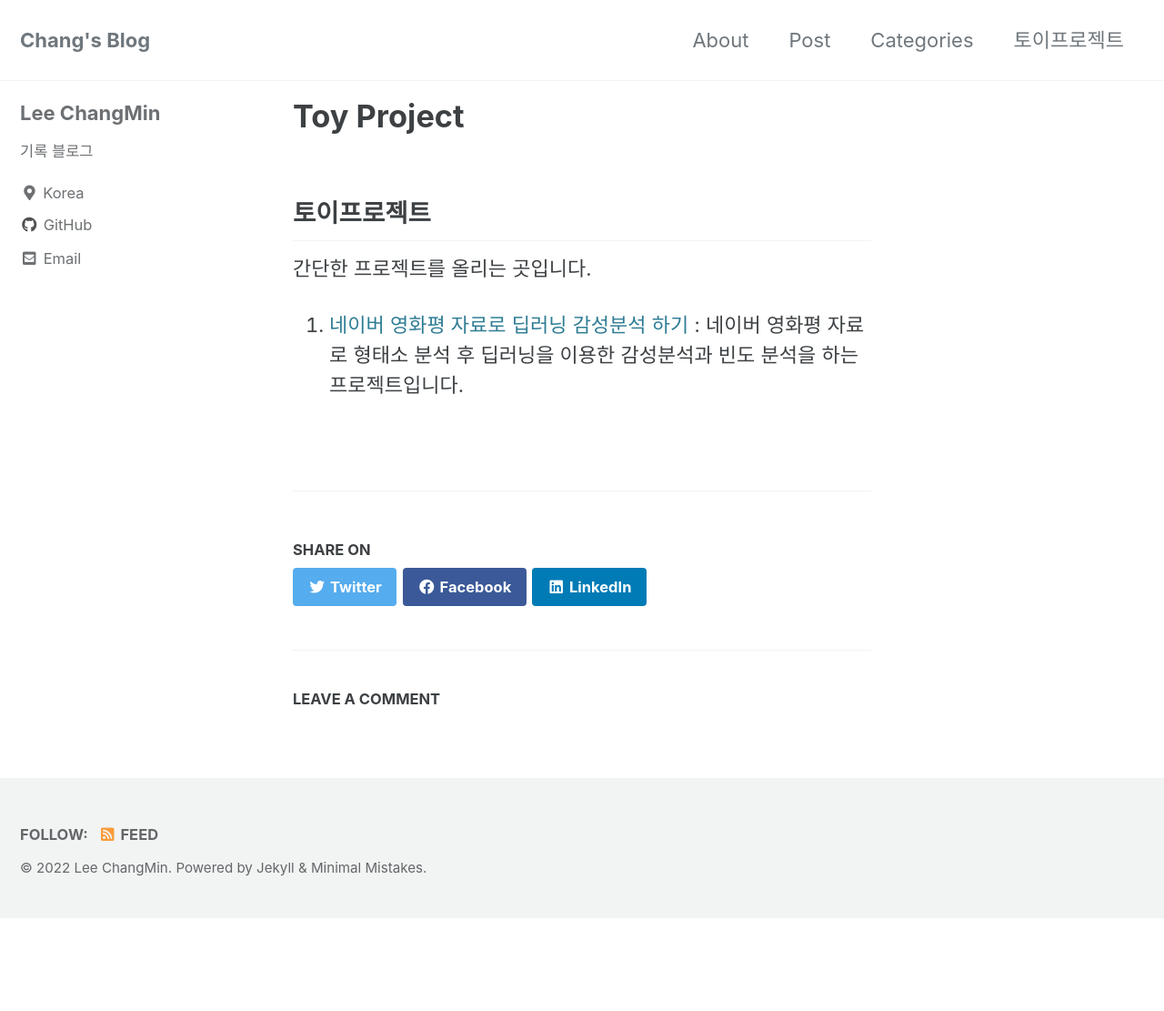
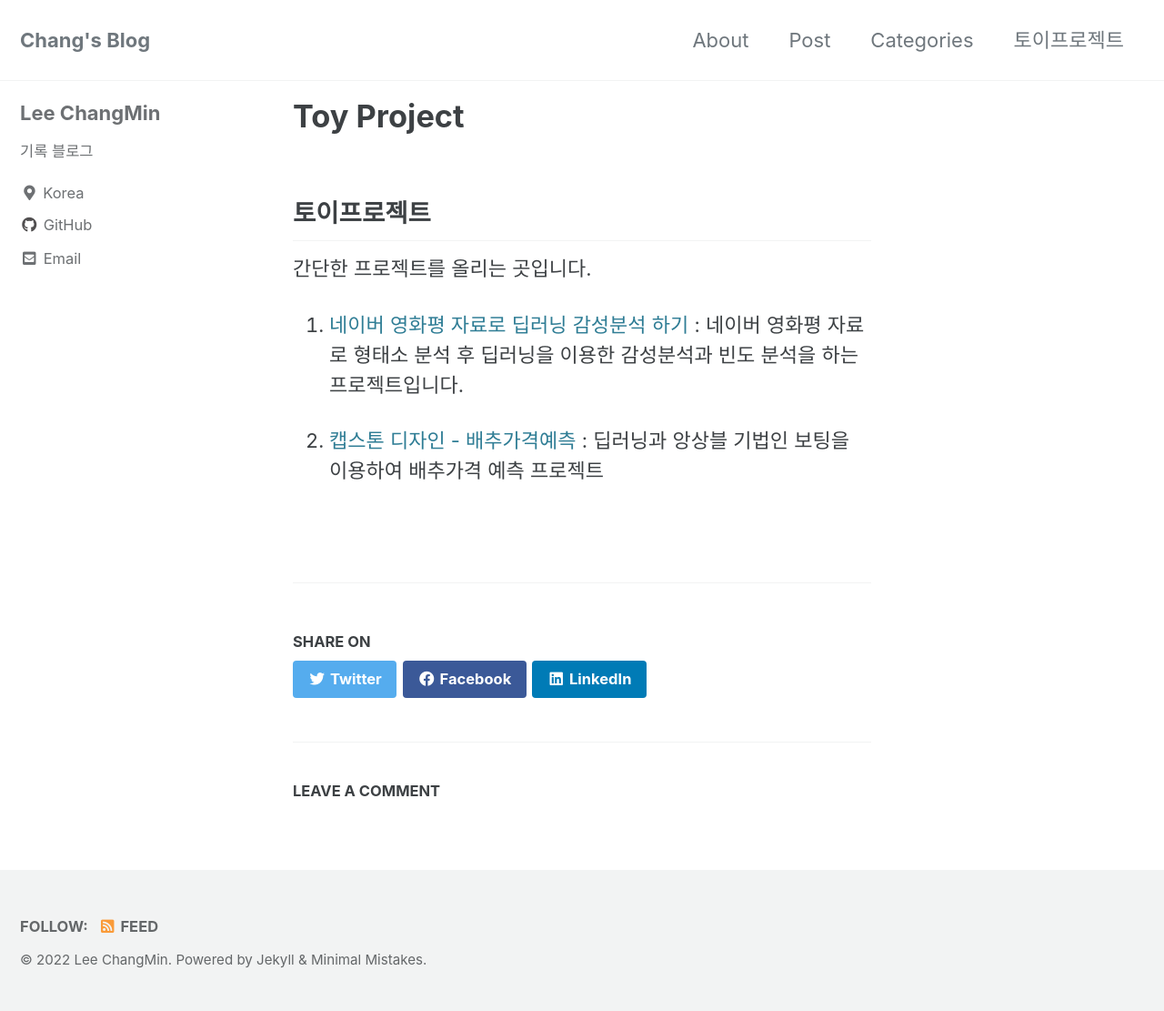
Before and after one commit to changmin2/changmin2.github.io, a Jekyll site: the page built from _pages/project.md, in a window 1280 px wide. Shown: the whole page at 91% size. Built offline with Jekyll 4.4.1, drawn with Linux system fonts in a browser that asks for light colours; cached includes are drawn as plain includes; comment, search, counter and statistics services are not loaded; before the commit the page ends 1009 px from its top, so only the background shows below that.

Commit message:
캡스톤디자인

```diff
--- a/_pages/project.md
+++ b/_pages/project.md
@@ -11,3 +11,5 @@ author_profile: true
 간단한 프로젝트를 올리는 곳입니다.
 
 1. [네이버 영화평 자료로 딥러닝 감성분석 하기](../프로젝트/2021-07-25-네이버.md) : 네이버 영화평 자료로 형태소 분석 후 딥러닝을 이용한 감성분석과 빈도 분석을 하는 프로젝트입니다.
+
+2. [캡스톤 디자인 - 배추가격예측](../프로젝트/2022-01-26-캡스톤디자인.md) : 딥러닝과 앙상블 기법인 보팅을 이용하여 배추가격 예측 프로젝트
```
